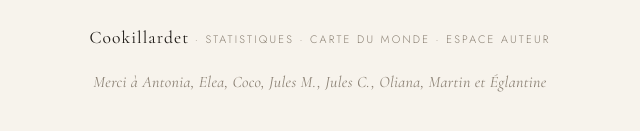
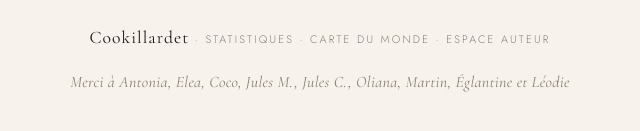
Before and after one commit to carlos700000/site.cookiellardet, a plain HTML site: page index.html in a window 1280 px wide. Shown: the part 743-874 px from the top of the page, 320-960 px from the left. Drawn offline with nearby package versions, Linux system fonts and the light colour scheme; no server answers.

Commit message:
Remerciements : ajout de Léodie
Co-Authored-By: Claude Opus 5.5 <noreply@anthropic.com>
Claude-Session: https://claude.ai/code/session_01CK22bAyUdqtVZ5b2vgbKhB

```diff
--- a/index.html
+++ b/index.html
@@ -63,7 +63,7 @@
 
   <footer class="site-footer wrap">
     <span class="brand-mark">Cookillardet</span> · <a href="stats.html">Statistiques</a> · <a href="carte.html">Carte du monde</a> · <a href="admin.html">Espace auteur</a>
-    <p class="footer-thanks">Merci à Antonia, Elea, Coco, Jules M., Jules C., Oliana, Martin et Églantine</p>
+    <p class="footer-thanks">Merci à Antonia, Elea, Coco, Jules M., Jules C., Oliana, Martin, Églantine et Léodie</p>
   </footer>
 
   <script src="https://cdn.jsdelivr.net/npm/@supabase/supabase-js@2.45.4/dist/umd/supabase.min.js"></script>
```
Also changed, not shown: carte.html (+1 -1 lines), stats.html (+1 -1 lines).
